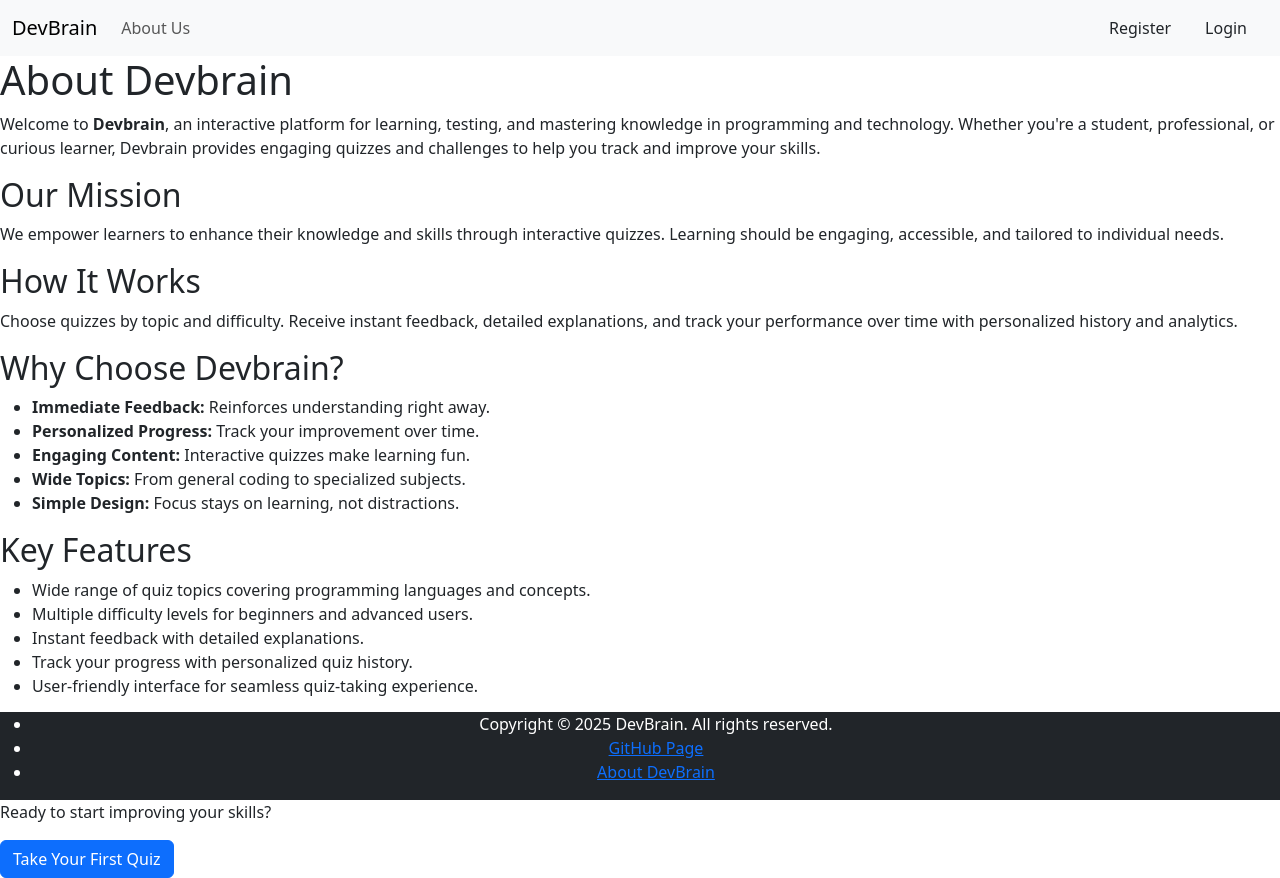
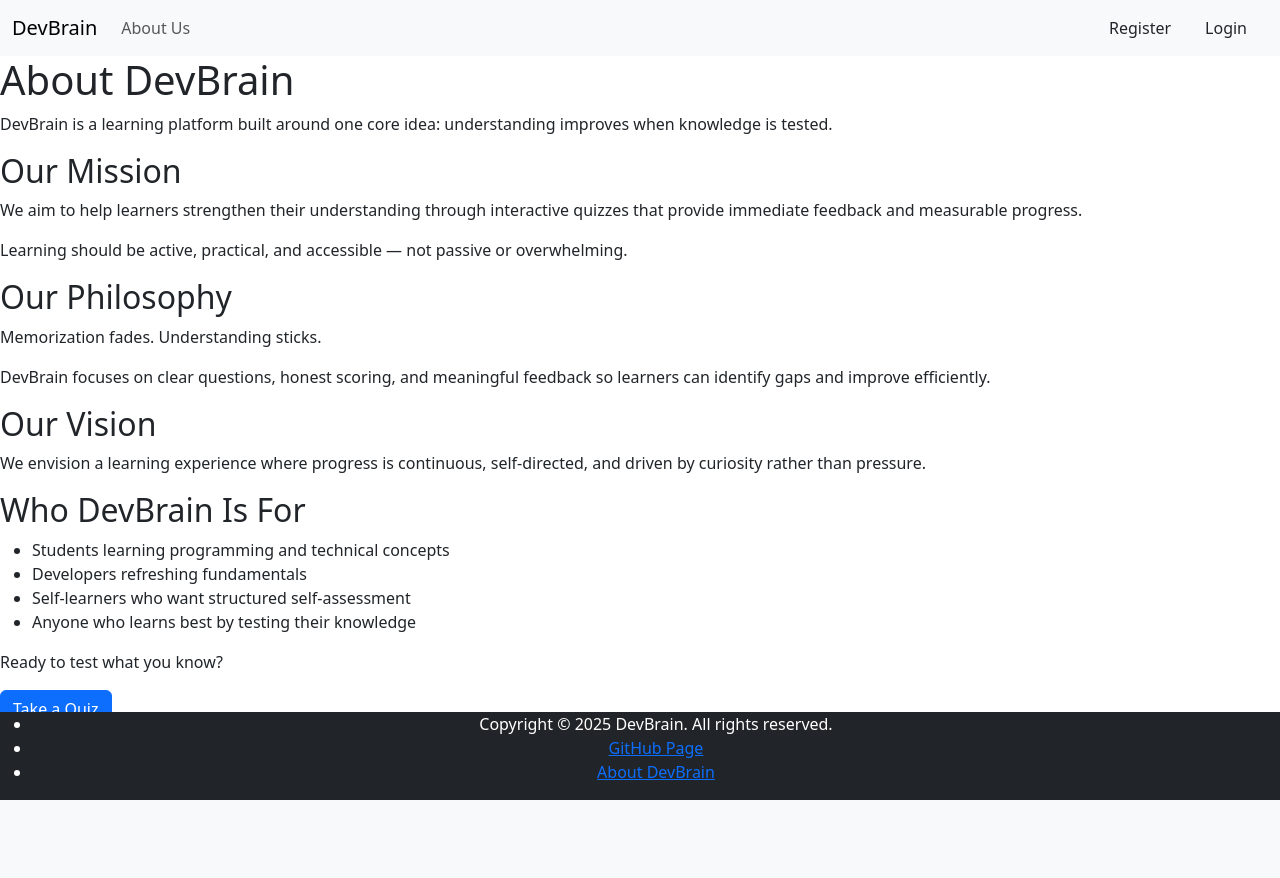
Before and after one commit to RichardOyelowo/DevBrain, a Flask app: page /about in a window 1280 px wide. After the commit the page ends 800 px from the top, so only its background shows below. Run offline with Flask 3, Linux system fonts and the light colour scheme.

Commit message:
<!-- Footer -->         <footer class="footer text-white text-center bottom">             <ul class="footer-list">                 <li>Copyright &copy; 2025 DevBrain. All rights reserved.</li>                 <li><a href="https://github.com/RichardOyelowo/DevBrain.git">GitHub Page</a></li>                 <li><a href="{{ url_for('about') }}">About DevBrain</a></li>             </ul>         </footer> Updated about page to remove conflisction.redundancy with homepage

```diff
--- a/templates/about.html
+++ b/templates/about.html
@@ -5,59 +5,56 @@
 {% endblock %}
 
 {% block body %}
-    <main class="about-container">
-        <h1>About Devbrain</h1>
 
-        <section class="about-intro">
-            <p>Welcome to <strong>Devbrain</strong>, an interactive platform for learning, testing,
-            and mastering knowledge in programming and technology. Whether you're a student,
-            professional, or curious learner, Devbrain provides engaging quizzes and challenges
-            to help you track and improve your skills.</p>
+<main class="about-page">
+    <section class="about-header">
+        <h1>About DevBrain</h1>
+        <p>
+            DevBrain is a learning platform built around one core idea:
+            understanding improves when knowledge is tested.
+        </p>
     </section>
 
     <section class="about-mission">
         <h2>Our Mission</h2>
-            <p>We empower learners to enhance their knowledge and skills through interactive quizzes.
-            Learning should be engaging, accessible, and tailored to individual needs.</p>
+        <p>
+            We aim to help learners strengthen their understanding through interactive quizzes
+            that provide immediate feedback and measurable progress.
+        </p>
+        <p>Learning should be active, practical, and accessible — not passive or overwhelming.</p>
     </section>
 
-        <section class="about-how-it-works">
-            <h2>How It Works</h2>
-            <p>Choose quizzes by topic and difficulty. Receive instant feedback, detailed explanations,
-            and track your performance over time with personalized history and analytics.</p>
-        </section>
-
-        <section class="about-why">
-            <h2>Why Choose Devbrain?</h2>
-            <ul>
-                <li><strong>Immediate Feedback:</strong> Reinforces understanding right away.</li>
-                <li><strong>Personalized Progress:</strong> Track your improvement over time.</li>
-                <li><strong>Engaging Content:</strong> Interactive quizzes make learning fun.</li>
-                <li><strong>Wide Topics:</strong> From general coding to specialized subjects.</li>
-                <li><strong>Simple Design:</strong> Focus stays on learning, not distractions.</li>
-            </ul>
-        </section>
-
-        <section class="about-features">
-            <h2>Key Features</h2>
-            <ul>
-                <li>Wide range of quiz topics covering programming languages and concepts.</li>
-                <li>Multiple difficulty levels for beginners and advanced users.</li>
-                <li>Instant feedback with detailed explanations.</li>
-                <li>Track your progress with personalized quiz history.</li>
-                <li>User-friendly interface for seamless quiz-taking experience.</li>
-            </ul>
+    <section class="about-philosophy">
+        <h2>Our Philosophy</h2>
+        <p>Memorization fades. Understanding sticks.</p>
+        <p>
+            DevBrain focuses on clear questions, honest scoring, and meaningful feedback
+            so learners can identify gaps and improve efficiently.
+        </p>
     </section>
 
     <section class="about-vision">
         <h2>Our Vision</h2>
-            <p>We envision a world where learning is continuous, accessible, and engaging.
-            Devbrain helps learners take control of their knowledge and grow every day.</p>
+        <p>
+            We envision a learning experience where progress is continuous,
+            self-directed, and driven by curiosity rather than pressure.
+        </p>
+    </section>
+
+    <section class="about-who">
+        <h2>Who DevBrain Is For</h2>
+        <ul>
+            <li>Students learning programming and technical concepts</li>
+            <li>Developers refreshing fundamentals</li>
+            <li>Self-learners who want structured self-assessment</li>
+            <li>Anyone who learns best by testing their knowledge</li>
+        </ul>
     </section>
 
     <section class="about-cta">
-            <p>Ready to start improving your skills?</p>
-            <a href="{{ url_for('index') }}" class="btn btn-primary">Take Your First Quiz</a>
+        <p>Ready to test what you know?</p>
+        <a href="{{ url_for('index') }}" class="btn btn-primary">Take a Quiz</a>
     </section>
 </main>
+
 {% endblock %}
```
Lines whose indentation alone changed are shown as unchanged.
